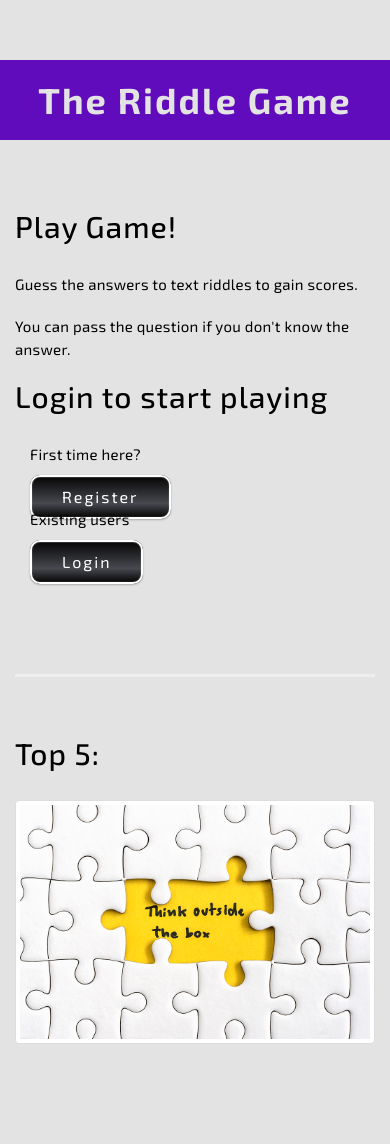
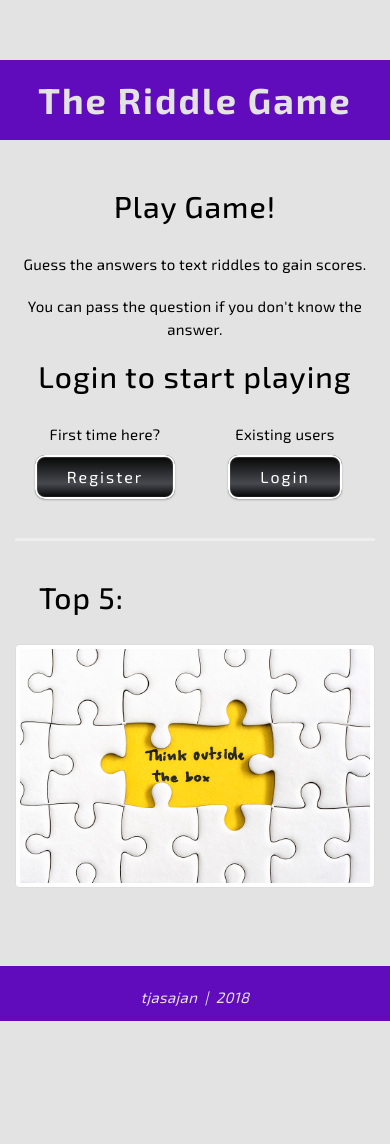
Before and after one commit to Code-Institute-Submissions/riddle-game-2, a Flask app: template templates/index.html in a window 390 px wide. After the commit the page ends 1021 px from the top, so only its background shows below. Run offline with Flask 2, Linux system fonts and the light colour scheme; the template is opened without the code that fills it, so the values that code supplies are empty; some libraries are stand-ins or nearby versions.

Commit message:
update style, responsiveness

```diff
--- a/static/css/style.css
+++ b/static/css/style.css
@@ -4,15 +4,35 @@ body {
     overflow-x: hidden;
     background-color: #e3e3e3;
     color: #000;
+    height: 100%;
+}
+
+.footer {
+    width: 100%;
+}
+
+.signature {
+    text-align: center;
+    font-style: italic;
+    color: #e3e3e3;
+    background-color: #610cbc;
+    padding-top: 20px;
+    padding-bottom: 20px;
+    margin-bottom: 0;
 }
 
 section {
     max-width: 1400px;
 }
 
+.main-container {
+    min-height: 78vh;
+    margin-bottom: 20px;
+}
+
 .home-page-content {
-    margin-top: 50px;
-    margin-bottom: 100px;
+    margin-top: 30px;
+    margin-bottom: 50px;
 }
 
 .game-page-content {
@@ -69,6 +89,10 @@ li {
 
 .align-center {
     text-align: center;
+}
+
+.top-scores-offset-left {
+    padding-left: 10vw;
 }
 
 .float-right {
@@ -243,3 +267,21 @@ a:hover {
     margin: 20px auto;
     padding: 13px 0 15px;
 }
+
+/* ------------------------------------------------------------------------------ Media Queries */
+
+@media (min-width: 768px) {
+    .home-page-content {
+        margin-top: 50px;
+        margin-bottom: 80px;
+    }
+
+    .top-scores-offset-left {
+        padding-left: 15px;
+    }
+
+    .game-page-content {
+        margin-top: 50px;
+        margin-bottom: 50px;
+    }
+}
--- a/templates/base.html
+++ b/templates/base.html
@@ -4,23 +4,30 @@
         <meta charset="UTF-8">
         <meta name="viewport" content="width=device-width, initial-scale=1.0">
         <meta http-equiv="X-UA-Compatible" content="ie=edge">
+        <meta name="description" content="Riddle Game | A web application game that asks players to guess the answer to a text-based riddle.">
+        <meta property="og:title" content="Riddle Game">
+        <meta property="og:description" content="A web application game that asks players to guess the answer to a text-based riddle.">
         <link rel="stylesheet" href="https://maxcdn.bootstrapcdn.com/bootstrap/3.3.7/css/bootstrap.min.css" type="text/css" >
         <link href="https://fonts.googleapis.com/css?family=Exo+2:300,400,500,600,700,900" rel="stylesheet" >
-        <!-- <link rel="stylesheet" href="{{ url_for('static', filename='css/styles.css') }}" type="text/css" /> -->
-        <link rel="stylesheet" type="text/css" href="/static/css/style.css?q=1344353335353500" >
+        <link rel="stylesheet" href="{{ url_for('static', filename='css/style.css') }}" type="text/css" />
+        <!-- <link rel="stylesheet" type="text/css" href="/static/css/style.css?q=13750" > -->
         <title>Riddle Game</title>
     </head>
 
     <body>
         <h1>The Riddle Game</h1>
 
-        <section class="container">
+        <section class="container main-container">
 
             {% block content %}
             {% endblock %}
 
         </section>
 
+        <footer class="footer">
+            <p class="signature">tjasajan&nbsp; | &nbsp;2018</p>
+        </footer>
+
     </body>
 
 </html>
--- a/templates/index.html
+++ b/templates/index.html
@@ -2,7 +2,7 @@
 {% block content %}
 
 
-<section class="home-page-content">
+<section class="home-page-content align-center">
     <div class="row">
         <div class="col-sm-6">
             <h2>Play Game!</h2>
@@ -11,11 +11,11 @@
         </div>
         <div class="col-sm-6">
             <h2>Login to start playing</h2>
-            <div class="col-sm-6">
+            <div class="col-xs-6">
                 <p>First time here?</p>
                 <a class="btn-login" href="{{ url_for('register_user') }}">Register</a>
             </div>
-            <div class="col-sm-6">
+            <div class="col-xs-6">
                 <p>Existing users</p>
                 <a class="btn-login" href="{{ url_for('login_user') }}">Login</a>
             </div>
@@ -29,7 +29,7 @@
 <section class="home-page-content">
 
     <div class="row">
-        <div class="col-sm-6">
+        <div class="col-sm-6 top-scores-offset-left">
             <h2>Top 5:</h2>
             <ol class="top-scores-list">
 
```
